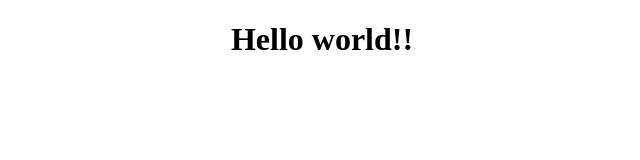
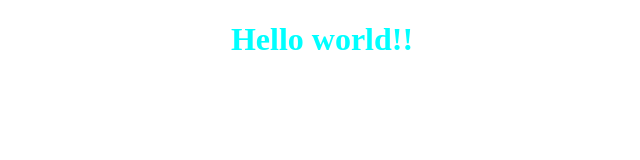
Before and after one commit to CyberShriver/vs-2019-new-git-experience, a plain HTML site: page vs-2019-new-git-experience/index.html in a window 1280 px wide. Shown: the whole page, without its empty margins (318-958 px from the left). Drawn offline with Linux system fonts and the light colour scheme.

Commit message:
change title in aqua color

```diff
--- a/vs-2019-new-git-experience/index.html
+++ b/vs-2019-new-git-experience/index.html
@@ -5,6 +5,6 @@
     <title>Git Page</title>
 </head>
 <body>
-    <h1 style="text-align:center;">Hello world!!</h1>
+    <h1 style="text-align:center;color:aqua;">Hello world!!</h1>
 </body>
 </html>
```
